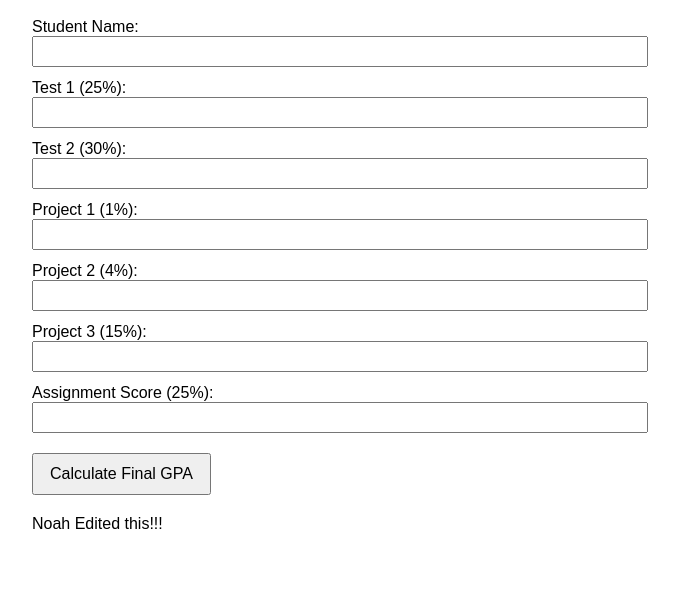
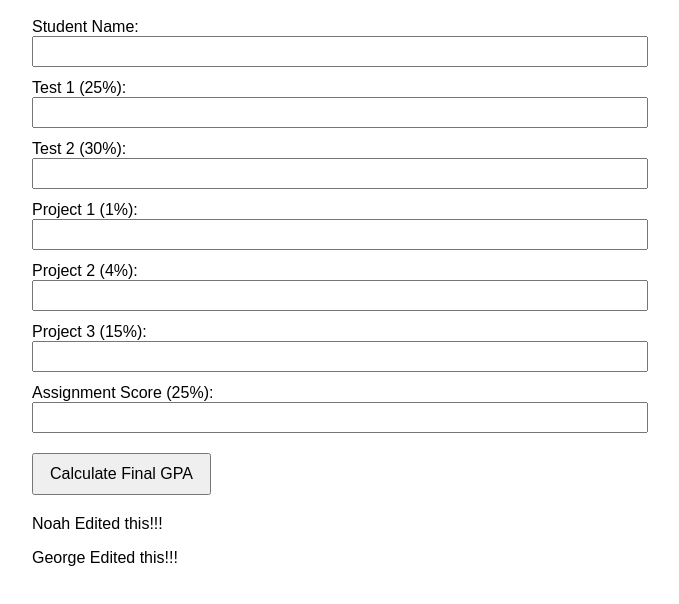
Before and after one commit to ejwood003/isfall25grp23, a plain HTML site: page index.html in a window 1280 px wide. Shown: the part 80-684 px from the top of the page, without its empty margins (308-987 px from the left). Drawn offline with Linux system fonts and the light colour scheme.

Commit message:
updated file

```diff
--- a/index.html
+++ b/index.html
@@ -41,6 +41,7 @@
   <div class="result" id="result"></div>
 
   <p>Noah Edited this!!!</p>
+  <p>George Edited this!!!</p>
 
   <script>
     function calculateGrade() {
```
